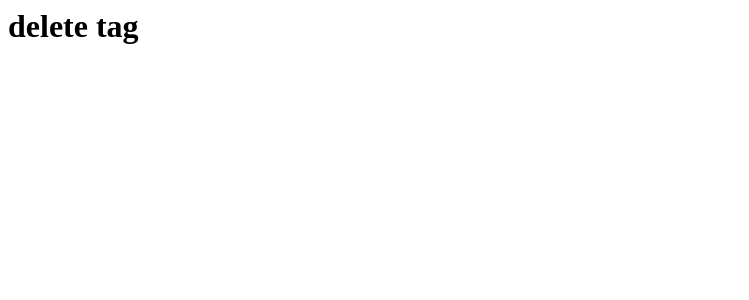
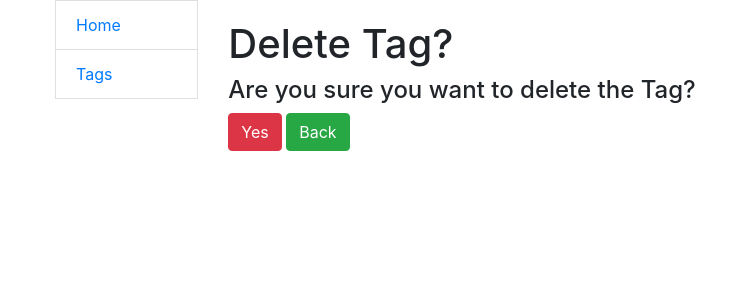
Before and after one commit to VadimSabadyr/todo_list, a Django app: page /tag/1/delete/ in a window 1280 px wide. Shown: the top 300 px of the page, without its empty margins (0-749 px from the left). Run offline with Django 4.2, Linux system fonts and the light colour scheme; tables that the repository leaves empty hold one stand-in row (values such as "Sample post").

Commit message:
add content to tag_confirm_delete.html

```diff
--- a/templates/todo/tag_confirm_delete.html
+++ b/templates/todo/tag_confirm_delete.html
@@ -1 +1,14 @@
-<h1>delete tag</h1>
+{% extends "base.html" %}
+
+{% block content %}
+  <h1 style="margin-top: 5px">Delete Tag?</h1>
+  <h4>Are you sure you want to delete the Tag?</h4>
+  <form action="" method="post">
+    {% csrf_token %}
+
+    <input type="submit" value="Yes" class="btn btn-danger">
+    <a href="{% url 'todo:tag_list' %}" class="btn btn-success link-to-page">
+      Back
+    </a>
+  </form>
+{% endblock %}
```
